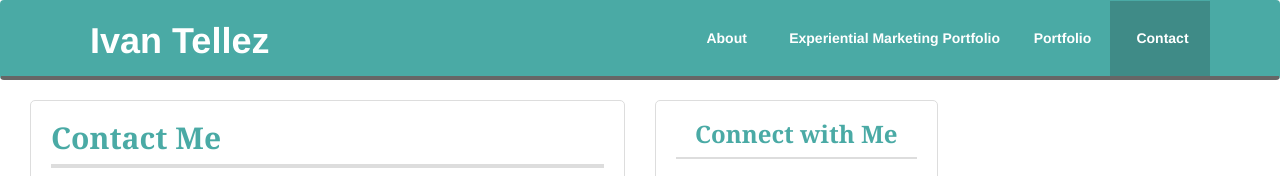
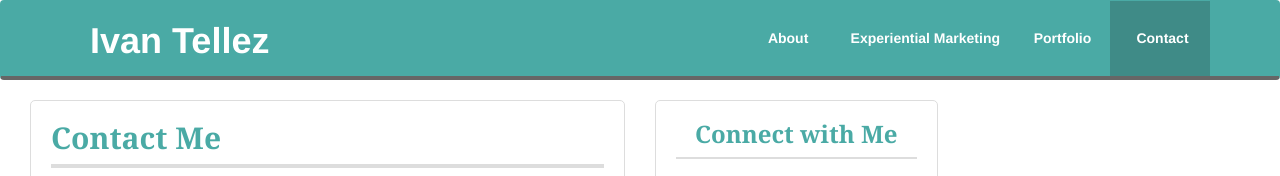
Before and after one commit to IvanTellezM/IvanTellezM.github.io, a plain HTML site: page contact.html in a window 1280 px wide. Shown: the top 176 px of the page. Drawn offline with nearby package versions, Linux system fonts and the light colour scheme.

Commit message:
fixed marketing

```diff
--- a/contact.html
+++ b/contact.html
@@ -27,7 +27,7 @@
                 <div class="collapse navbar-collapse" id="myNavbar">
                     <ul class="nav navbar-nav navbar-right">
                         <li><a href="index.html">About</a></li>
-                        <li><a href="marketing.html">Experiential Marketing Portfolio</a></li>
+                        <li><a href="marketing.html">Experiential Marketing</a></li>
                         <li><a href="portfolio.html">Portfolio</a></li>
                         <li class="active"><a href="contact.html">Contact</a></li>
                     </ul>
```
Also changed, not shown: index.html (+1 -1 lines), portfolio.html (+1 -1 lines).
